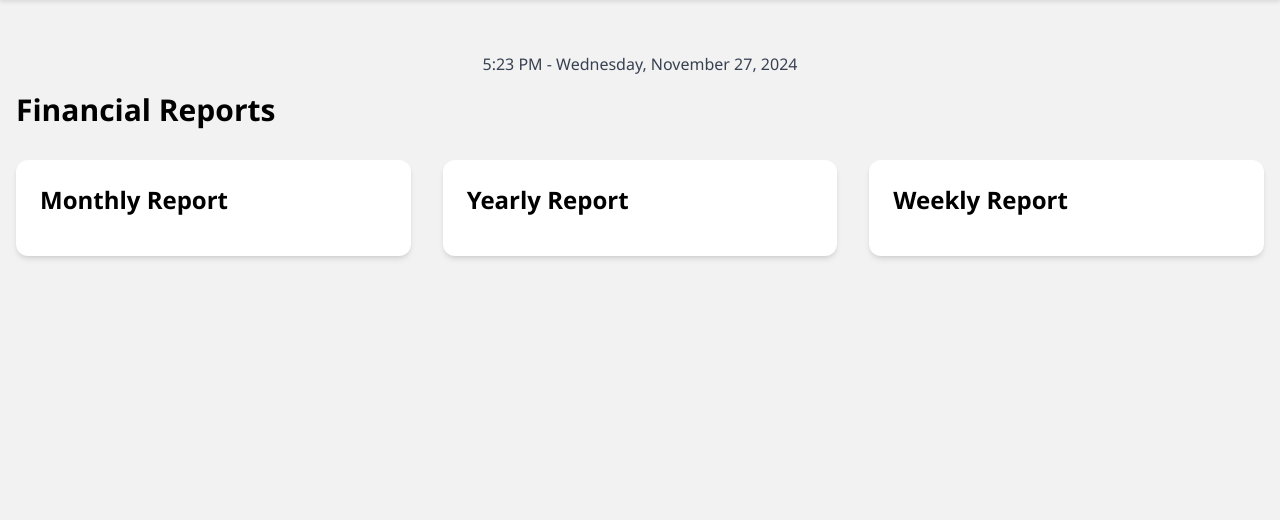
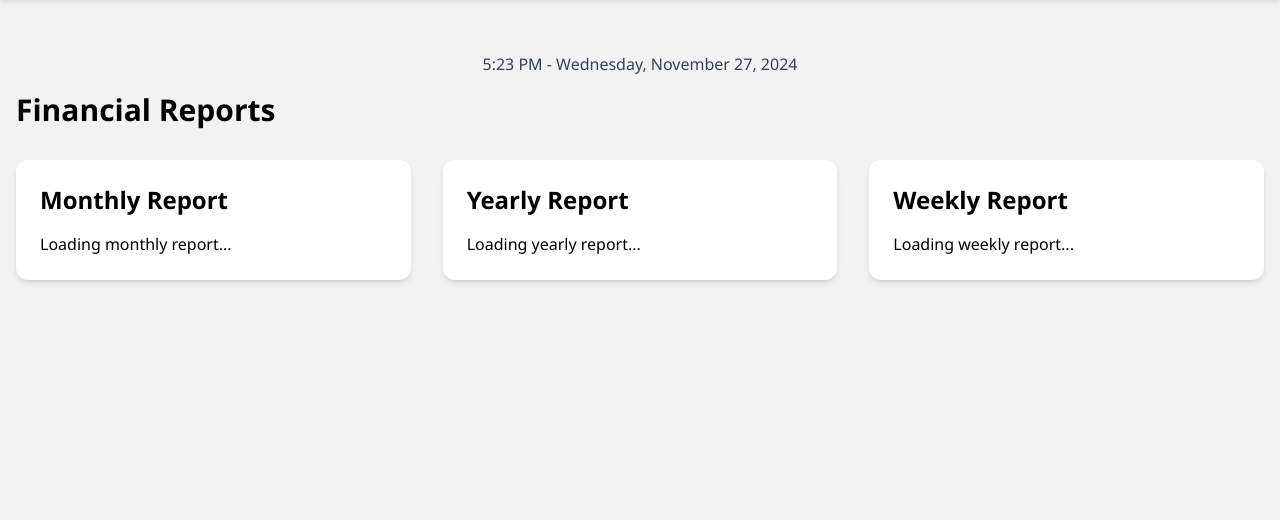
Before and after one commit to WhoIsJayD/Finance-Manager, a Flask app: template templates/reports.html in a window 1280 px wide. Shown: the part 72-592 px from the top of the page. Run offline with Flask 3, Linux system fonts and the light colour scheme; the template is opened without the code that fills it, so the values that code supplies are empty; some libraries are stand-ins or nearby versions.

Commit message:
Update reports.html

```diff
--- a/templates/reports.html
+++ b/templates/reports.html
@@ -4,19 +4,37 @@
     <h1 class="text-3xl font-bold mb-8">Financial Reports</h1>
 
     <div class="grid grid-cols-1 md:grid-cols-2 lg:grid-cols-3 gap-8">
-        <div class="bg-white p-6 rounded-xl shadow-md">
+        <div class="bg-white p-6 rounded-xl shadow-md" id="monthly-report">
             <h2 class="text-2xl font-bold mb-4">Monthly Report</h2>
-            {{ monthly_report|safe }}
+            <div id="monthly-report-content">
+                {% if monthly_report %}
+                    {{ monthly_report|safe }}
+                {% else %}
+                    <p>Loading monthly report...</p>
+                {% endif %}
+            </div>
         </div>
 
-        <div class="bg-white p-6 rounded-xl shadow-md">
+        <div class="bg-white p-6 rounded-xl shadow-md" id="yearly-report">
             <h2 class="text-2xl font-bold mb-4">Yearly Report</h2>
-            {{ yearly_report|safe }}
+            <div id="yearly-report-content">
+                {% if yearly_report %}
+                    {{ yearly_report|safe }}
+                {% else %}
+                    <p>Loading yearly report...</p>
+                {% endif %}
+            </div>
         </div>
 
-        <div class="bg-white p-6 rounded-xl shadow-md">
+        <div class="bg-white p-6 rounded-xl shadow-md" id="weekly-report">
             <h2 class="text-2xl font-bold mb-4">Weekly Report</h2>
-            {{ weekly_report|safe }}
+            <div id="weekly-report-content">
+                {% if weekly_report %}
+                    {{ weekly_report|safe }}
+                {% else %}
+                    <p>Loading weekly report...</p>
+                {% endif %}
+            </div>
         </div>
     </div>
 {% endblock %}
```
